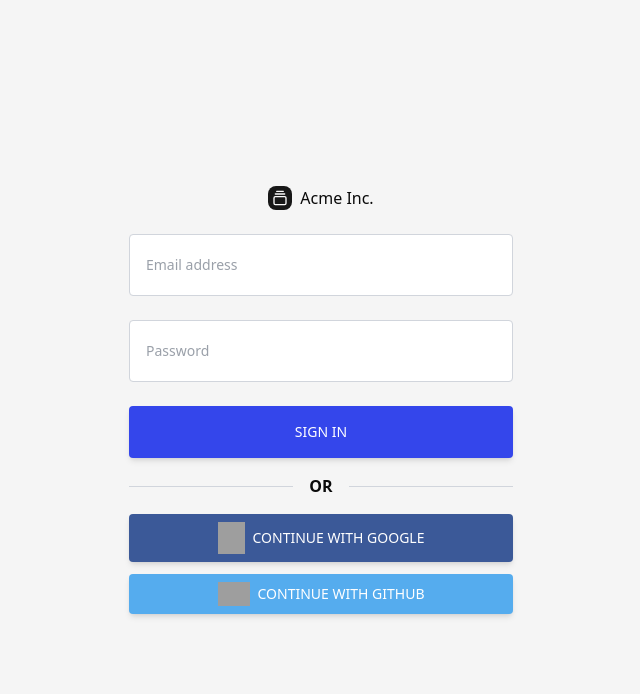
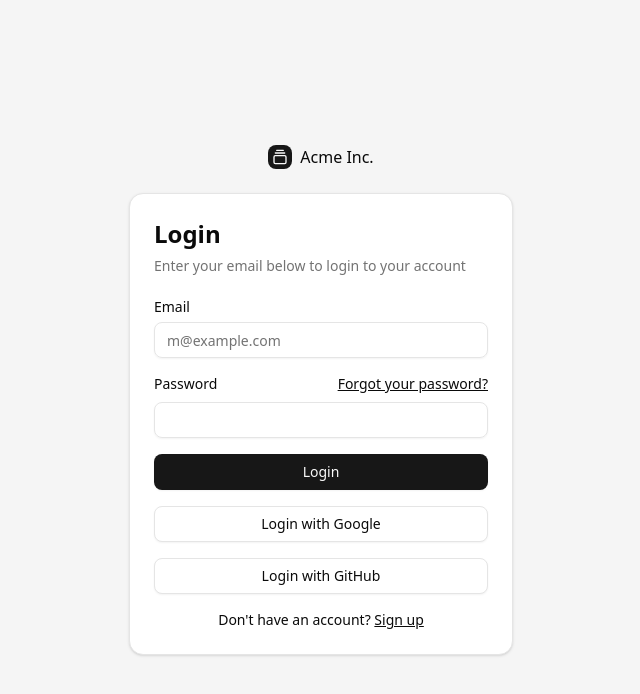
Before and after one commit to Kuncy/nextjs_drizzle_boilerplate, a Next.js app: page /auth/login in a window 1280 px wide. Shown: the top 694 px of the page, without its empty margins (319-959 px from the left). Built offline with nearby package versions, Linux system fonts and the light colour scheme; grey boxes are pictures that could not be loaded.

Commit message:
styling changes

```diff
--- a/src/components/login-form.tsx
+++ b/src/components/login-form.tsx
@@ -1,140 +1,139 @@
 "use client";
 
 import { zodResolver } from "@hookform/resolvers/zod";
-import Image from "next/image";
 import { useRouter, useSearchParams } from "next/navigation";
 import { useState } from "react";
-import { SubmitHandler, useForm } from "react-hook-form";
+import { useForm, SubmitHandler } from "react-hook-form";
 import { signIn } from "next-auth/react";
 import { LoginUserInput, loginUserSchema } from "@/lib/user-schema";
+import {
+  Card,
+  CardHeader,
+  CardTitle,
+  CardDescription,
+  CardContent,
+} from "@/components/ui/card";
+import { Input } from "@/components/ui/input";
+import { Label } from "@/components/ui/label";
+import { Button } from "@/components/ui/button";
 
 export const LoginForm = () => {
   const router = useRouter();
+  const searchParams = useSearchParams();
+  const callbackUrl = searchParams.get("callbackUrl") || "/";
+
   const [error, setError] = useState("");
   const [submitting, setSubmitting] = useState(false);
 
-  const searchParams = useSearchParams();
-  const callbackUrl = searchParams.get("callbackUrl") || "/";
-
-  const methods = useForm<LoginUserInput>({
+  const {
+    register,
+    handleSubmit,
+    reset,
+    formState: { errors },
+  } = useForm<LoginUserInput>({
     resolver: zodResolver(loginUserSchema),
   });
-
-  const {
-    reset,
-    handleSubmit,
-    register,
-    formState: { errors },
-  } = methods;
 
   const onSubmitHandler: SubmitHandler<LoginUserInput> = async (values) => {
     try {
       setSubmitting(true);
-
       const res = await signIn("credentials", {
         redirect: false,
         email: values.email,
         password: values.password,
         redirectTo: callbackUrl,
       });
-
       setSubmitting(false);
 
       if (!res?.error) {
-        //toast.success("successfully logged in");
         router.push(callbackUrl);
       } else {
         reset({ password: "" });
-        const message = "invalid email or password";
-        // toast.error(message);
-        setError(message);
+        setError("Invalid email or password");
       }
-    } catch (error: any) {
-      //toast.error(error.message);
-      setError(error.message);
+    } catch (err: any) {
+      setError(err.message);
     } finally {
       setSubmitting(false);
     }
   };
 
-  const input_style =
-    "form-control block w-full px-4 py-5 text-sm font-normal text-gray-700 bg-white bg-clip-padding border border-solid border-gray-300 rounded transition ease-in-out m-0 focus:text-gray-700 focus:bg-white focus:border-blue-600 focus:outline-none";
+  return (
+    <Card className="mx-auto w-full max-w-lg">
+      <CardHeader>
+        <CardTitle className="text-2xl">Login</CardTitle>
+        <CardDescription>
+          Enter your email below to login to your account
+        </CardDescription>
+      </CardHeader>
+      <CardContent>
+        <form onSubmit={handleSubmit(onSubmitHandler)} className="grid gap-4">
+          {error && (
+            <p className="text-center bg-red-300 text-sm text-red-800 py-2 rounded">
+              {error}
+            </p>
+          )}
 
-  return (
-    <form onSubmit={handleSubmit(onSubmitHandler)}>
-      {error && (
-        <p className="text-center bg-red-300 py-4 mb-6 rounded">{error}</p>
-      )}
-      <div className="mb-6">
-        <input
+          <div className="grid gap-2">
+            <Label htmlFor="email">Email</Label>
+            <Input
+              id="email"
               type="email"
+              placeholder="m@example.com"
               {...register("email")}
-          placeholder="Email address"
-          className={`${input_style}`}
             />
-        {errors["email"] && (
-          <span className="text-red-500 text-xs pt-1 block">
-            {errors["email"]?.message as string}
+            {errors.email && (
+              <span className="text-xs text-red-500">
+                {errors.email.message}
               </span>
             )}
           </div>
-      <div className="mb-6">
-        <input
-          type="password"
-          {...register("password")}
-          placeholder="Password"
-          className={`${input_style}`}
-        />
-        {errors["password"] && (
-          <span className="text-red-500 text-xs pt-1 block">
-            {errors["password"]?.message as string}
+
+          <div className="grid gap-2">
+            <div className="flex items-center">
+              <Label htmlFor="password">Password</Label>
+              <a href="#" className="ml-auto inline-block text-sm underline">
+                Forgot your password?
+              </a>
+            </div>
+            <Input id="password" type="password" {...register("password")} />
+            {errors.password && (
+              <span className="text-xs text-red-500">
+                {errors.password.message}
               </span>
             )}
           </div>
-      <button
-        type="submit"
-        style={{ backgroundColor: `${submitting ? "#ccc" : "#3446eb"}` }}
-        className="inline-block px-7 py-4 bg-blue-600 text-white font-medium text-sm leading-snug uppercase rounded shadow-md hover:bg-blue-700 hover:shadow-lg focus:bg-blue-700 focus:shadow-lg focus:outline-none focus:ring-0 active:bg-blue-800 active:shadow-lg transition duration-150 ease-in-out w-full"
-        disabled={submitting}
+
+          <Button type="submit" className="w-full" disabled={submitting}>
+            {submitting ? "Loading..." : "Login"}
+          </Button>
+
+          <Button
+            variant="outline"
+            className="w-full"
+            type="button"
+            onClick={() => signIn("google", { callbackUrl })}
           >
-        {submitting ? "loading..." : "Sign In"}
-      </button>
+            Login with Google
+          </Button>
 
-      <div className="flex items-center my-4 before:flex-1 before:border-t before:border-gray-300 before:mt-0.5 after:flex-1 after:border-t after:border-gray-300 after:mt-0.5">
-        <p className="text-center font-semibold mx-4 mb-0">OR</p>
+          <Button
+            variant="outline"
+            className="w-full"
+            type="button"
+            onClick={() => signIn("github", { callbackUrl })}
+          >
+            Login with GitHub
+          </Button>
+        </form>
+
+        <div className="mt-4 text-center text-sm">
+          Don&apos;t have an account?{" "}
+          <a href="#" className="underline">
+            Sign up
+          </a>
         </div>
-
-      <a
-        className="px-7 py-2 text-white font-medium text-sm leading-snug uppercase rounded shadow-md hover:shadow-lg focus:shadow-lg focus:outline-none focus:ring-0 active:shadow-lg transition duration-150 ease-in-out w-full flex justify-center items-center mb-3"
-        style={{ backgroundColor: "#3b5998" }}
-        onClick={() => signIn("google", { callbackUrl })}
-        role="button"
-      >
-        <Image
-          className="pr-2"
-          src="/images/google.svg"
-          alt=""
-          style={{ height: "2rem" }}
-          width={35}
-          height={35}
-        />
-        Continue with Google
-      </a>
-      <a
-        className="px-7 py-2 text-white font-medium text-sm leading-snug uppercase rounded shadow-md hover:shadow-lg focus:shadow-lg focus:outline-none focus:ring-0 active:shadow-lg transition duration-150 ease-in-out w-full flex justify-center items-center"
-        style={{ backgroundColor: "#55acee" }}
-        onClick={() => signIn("github", { callbackUrl })}
-        role="button"
-      >
-        <Image
-          className="pr-2"
-          src="/images/github.svg"
-          alt=""
-          width={40}
-          height={40}
-        />
-        Continue with GitHub
-      </a>
-    </form>
+      </CardContent>
+    </Card>
   );
 };
--- a/src/middleware.ts
+++ b/src/middleware.ts
@@ -8,14 +8,12 @@ export async function middleware(req: NextRequest) {
     secret: process.env.AUTH_SECRET,
   });
 
-  // If no session, redirect to login
   if (!session) {
     const url = req.nextUrl.clone();
     url.pathname = "auth/login";
     return NextResponse.redirect(url);
   }
 
-  // If authenticated, continue
   return NextResponse.next();
 }
 
```
Lines whose indentation alone changed are shown as unchanged.
